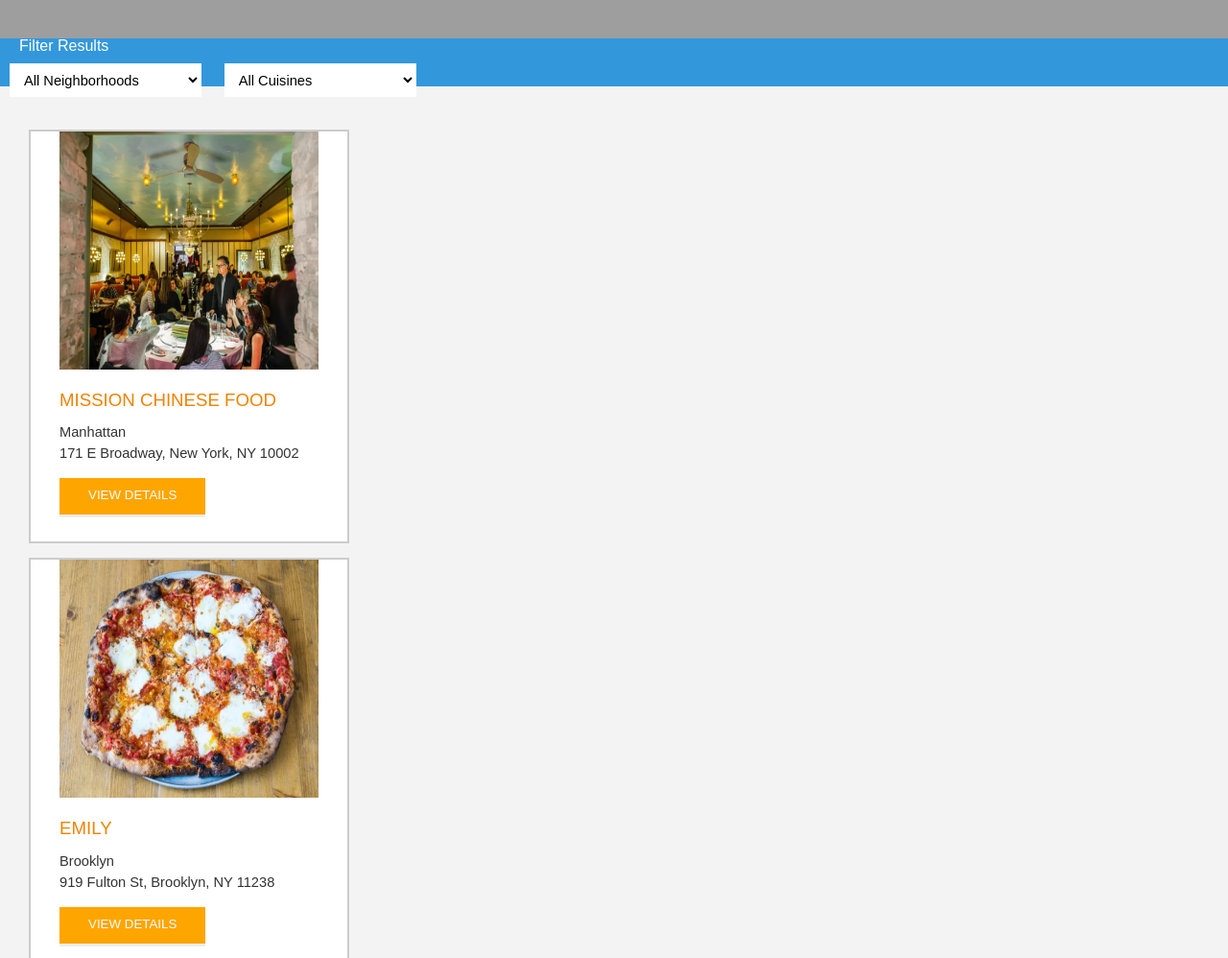
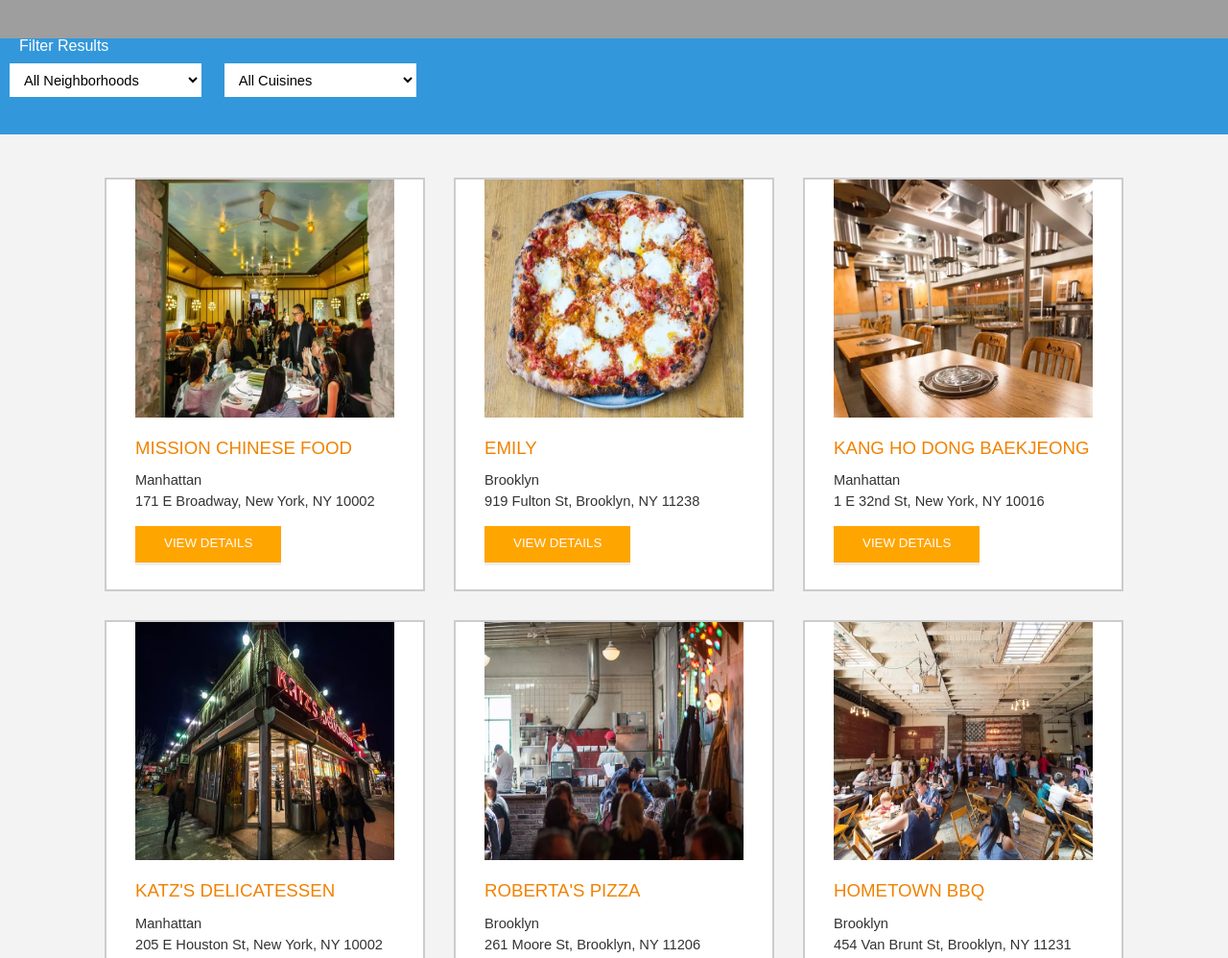
Before and after one commit to burhanshakir/restaurant-review-1, a plain HTML site: page index.html in a window 1280 px wide. Shown: the part 440-1438 px from the top of the page at 96% size. Drawn offline with Linux system fonts and the light colour scheme; some packages are replaced by stand-ins of ours; grey boxes are pictures that could not be loaded.

Commit message:
Horizonal list of hotels to utilise space better

```diff
--- a/css/styles.css
+++ b/css/styles.css
@@ -108,7 +108,7 @@
 /* ====================== Restaurant Filtering ====================== */
 .filter-options {
   width: 100%;
-  height: 50px;
+  height: 100px;
   background-color: #3397DB;
   align-items: center;
 }
@@ -148,6 +148,7 @@
   padding: 0 30px 25px;
   text-align: left;
   width: 270px;
+	display: inline-block;
 }
 #restaurants-list .restaurant-img {
   background-color: #ccc;
```
